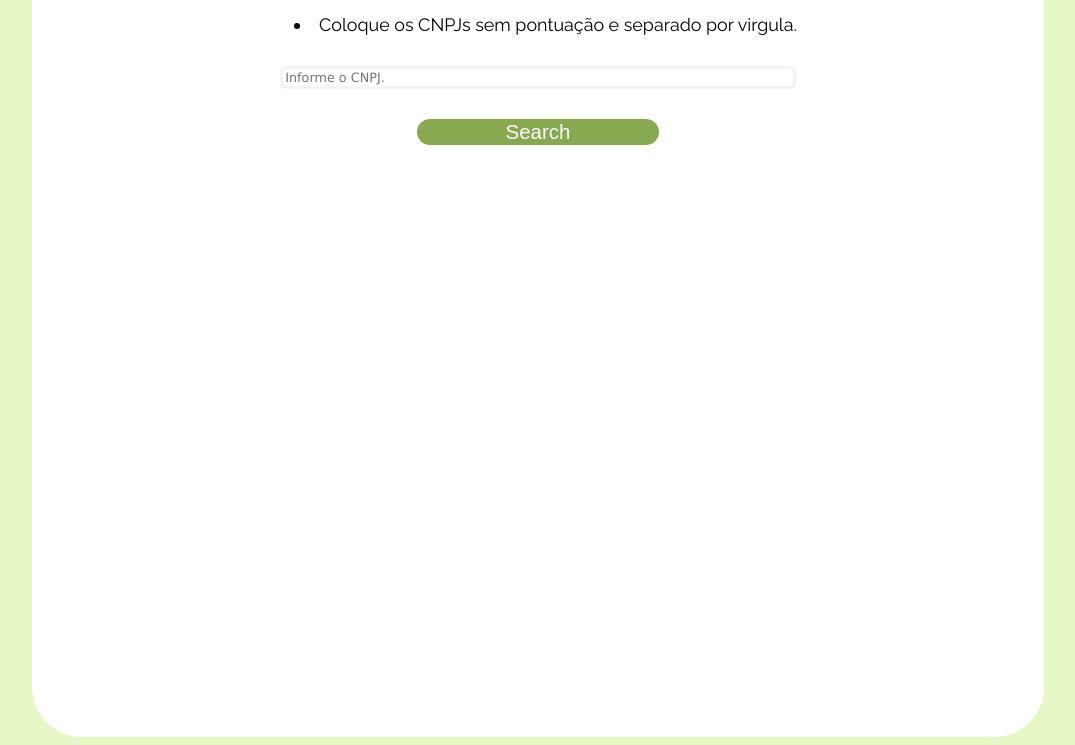
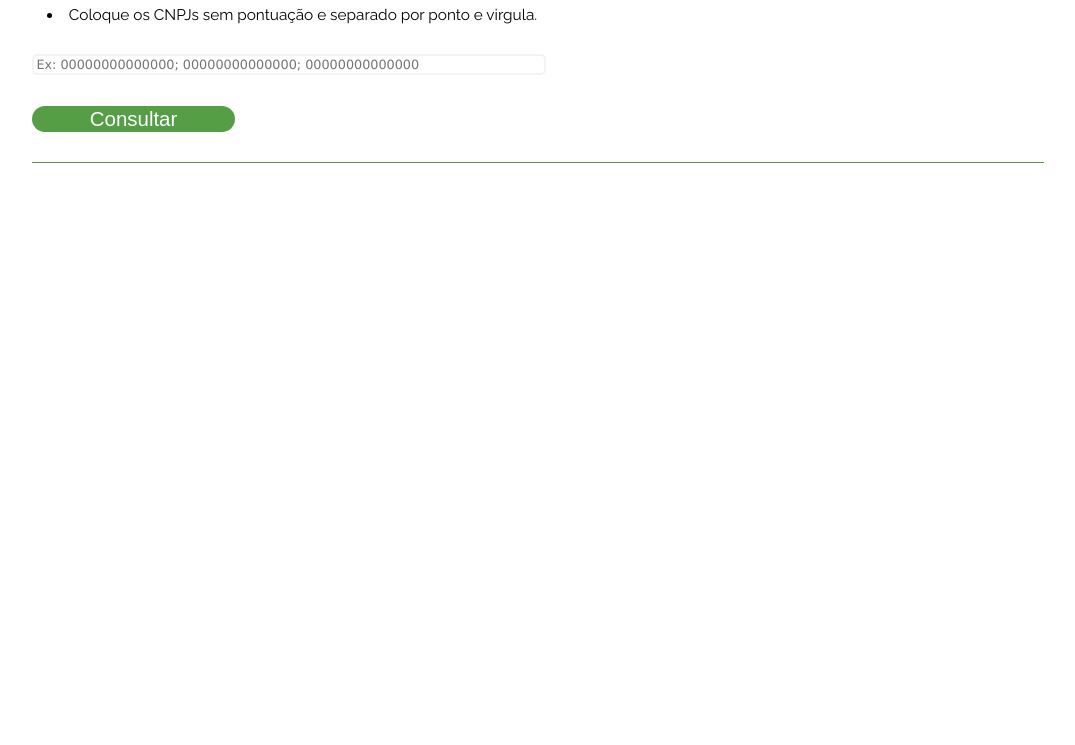
Before and after one commit to LucaApSilva/Consulta-Simples-Nacional, a plain HTML site: page index.html in a window 1280 px wide. Shown: the part 71-816 px from the top of the page, without its empty margins (102-1177 px from the left). Drawn offline with Linux system fonts and the light colour scheme.

Commit message:
Atualização de layout, realocação do style pois o arquivo corrompeu

```diff
--- a/css/style.css
+++ b/css/style.css
@@ -1,51 +1,49 @@
 body {
     display: flex;
     font-family: "Raleway", sans-serif;
-    background-color: rgb(229, 248, 198);
     align-items: center;
     justify-content: center;
     font-size: 2vw;
+
 }
 
 .container {
     display: flex;
     width: 80%;
-    min-height: 100vh;
     flex-direction: column;
-    align-items: center;
+    align-items: flex-start;
     justify-content: start;
     background-color: white;
-    border-radius: 50px;
+    border-bottom: 1px solid #559e46;
 }
 
 .li {
     text-align: start;
-    font-size: 70%;
+    font-size: 60%;
     list-style: disc;
     margin-left: 15px;
 }
 
 h1 {
-    font-size: 100%;
-    text-decoration: underline;
+    font-size: 80%;
+    color: #559e46;
+    width: 100%;
     margin-bottom: 3%;
+    border-bottom: 1px solid #559e46;
 }
 
 .input__cnpj {
     width: 50%;
     height: 100%;
     border-radius: 5px;
-    border: solid #f3f3f3;
-    height: auto;
+    border: 2px solid #f3f3f3;
     font-family: Verdana, Geneva, Tahoma, sans-serif;
     font-size: 50%;
     margin-top: 3%;
 }
 
 .input__cnpj:hover {
-    border: 5px;
-    border-color: black;
-    box-shadow: 0px 2px 5px rgb(0, 0, 0);
+    background-color: #e6e9e9;
 }
 
 .input__cnpj::placeholder {
@@ -54,24 +52,25 @@ h1 {
 
 .button {
     margin-top: 3%;
-    background-color: rgb(135, 170, 81);
+    background-color: #559e46;
     border: none;
     border-radius: 1000px;
     color: white;
-    height: 4%;
-    width: 24%;
+    height: 3%;
+    width: 20%;
     font-size: 80%;
+    cursor: pointer;
+    margin-bottom: 3%;
 }
 
 .button:hover {
-    color: aliceblue;
-    box-shadow: 0px 2px 5px rgb(0, 0, 0);
+    color: rgb(0, 6, 12);
 }
 
 .list__cnpjs {
     list-style: none;
     margin-top: 3%;
-    margin-bottom: 10%;
+    margin-bottom: 3%;
     letter-spacing: 2px;
     font-size: 50%;
     font-family: Verdana, Geneva, Tahoma, sans-serif;
@@ -84,8 +83,8 @@ h1 {
     width: 25px;
     height: 25px;
     animation: spin 1s linear infinite;
-    margin: auto;
     margin-top: 3%;
+    margin-bottom: 3%;
 }
 
 @keyframes spin {
@@ -108,8 +107,7 @@ h1 {
 
 @media screen and (max-width: 900px) {
     body {
-        background-color: lightblue;
-        font-size: 3vh;
+        font-size: 2vh;
     }
 
     .container {
--- a/index.html
+++ b/index.html
@@ -14,15 +14,15 @@
 <body>
 
     <div class="container">
-        <h1>Consulta Simples Nacional:</h1>
 
+        <h1><span>></span> Consulta Simples Nacional:</h1>
 
-        <li class="li">Coloque os CNPJs sem pontuação e separado por virgula.</li>
+        <li class="li">Coloque os CNPJs sem pontuação e separado por ponto e virgula.</li>
 
+        <input type="text" name="CNPJ" id="cnpj" class="input__cnpj"
+            placeholder="Ex: 00000000000000; 00000000000000; 00000000000000">
 
-        <input type="text" name="CNPJ" id="cnpj" class="input__cnpj" placeholder="Informe o CNPJ.">
-
-        <button class="button">Search</button>
+        <button class="button">Consultar</button>
 
 
         <div id="spinner" class="spinner hidden"></div>
```
